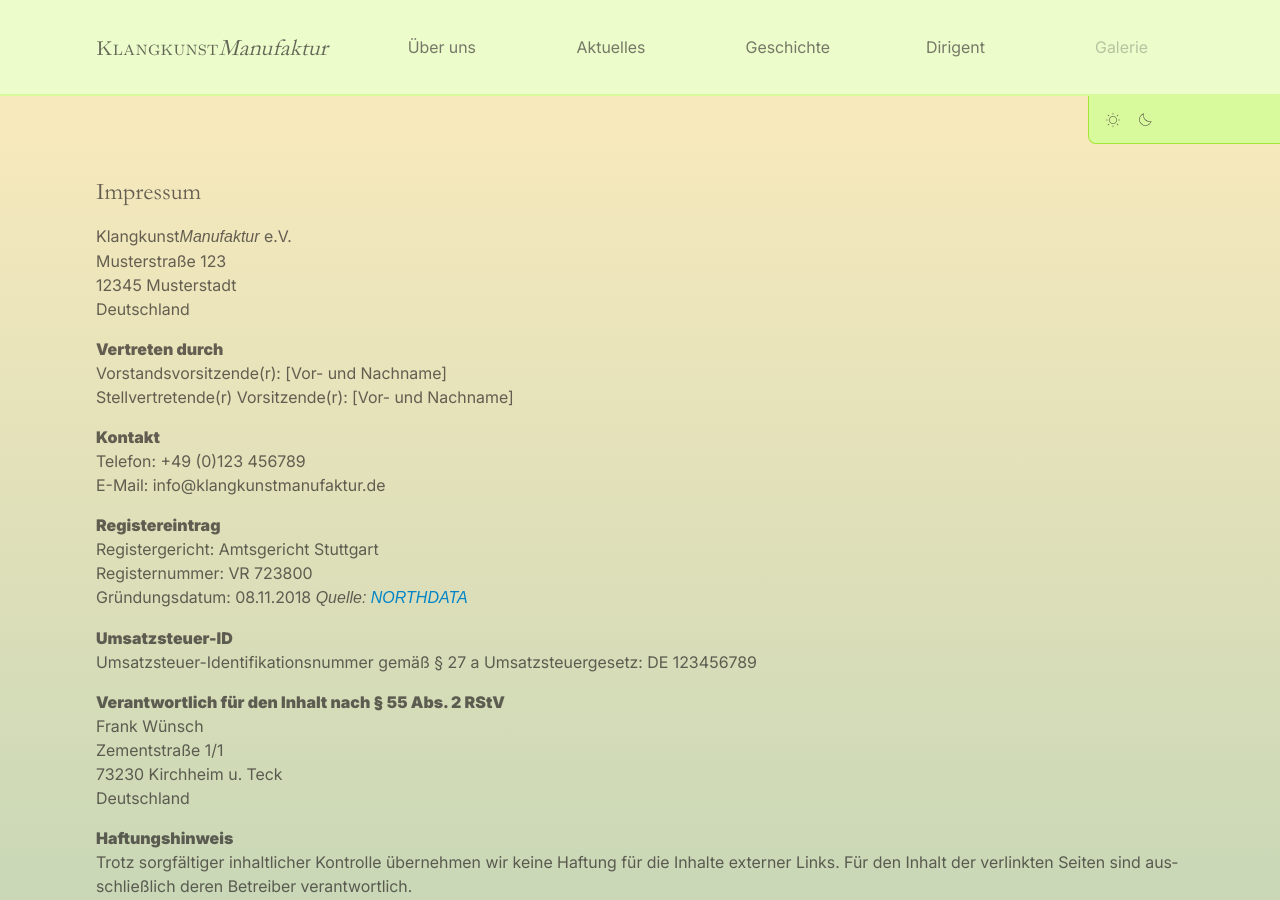
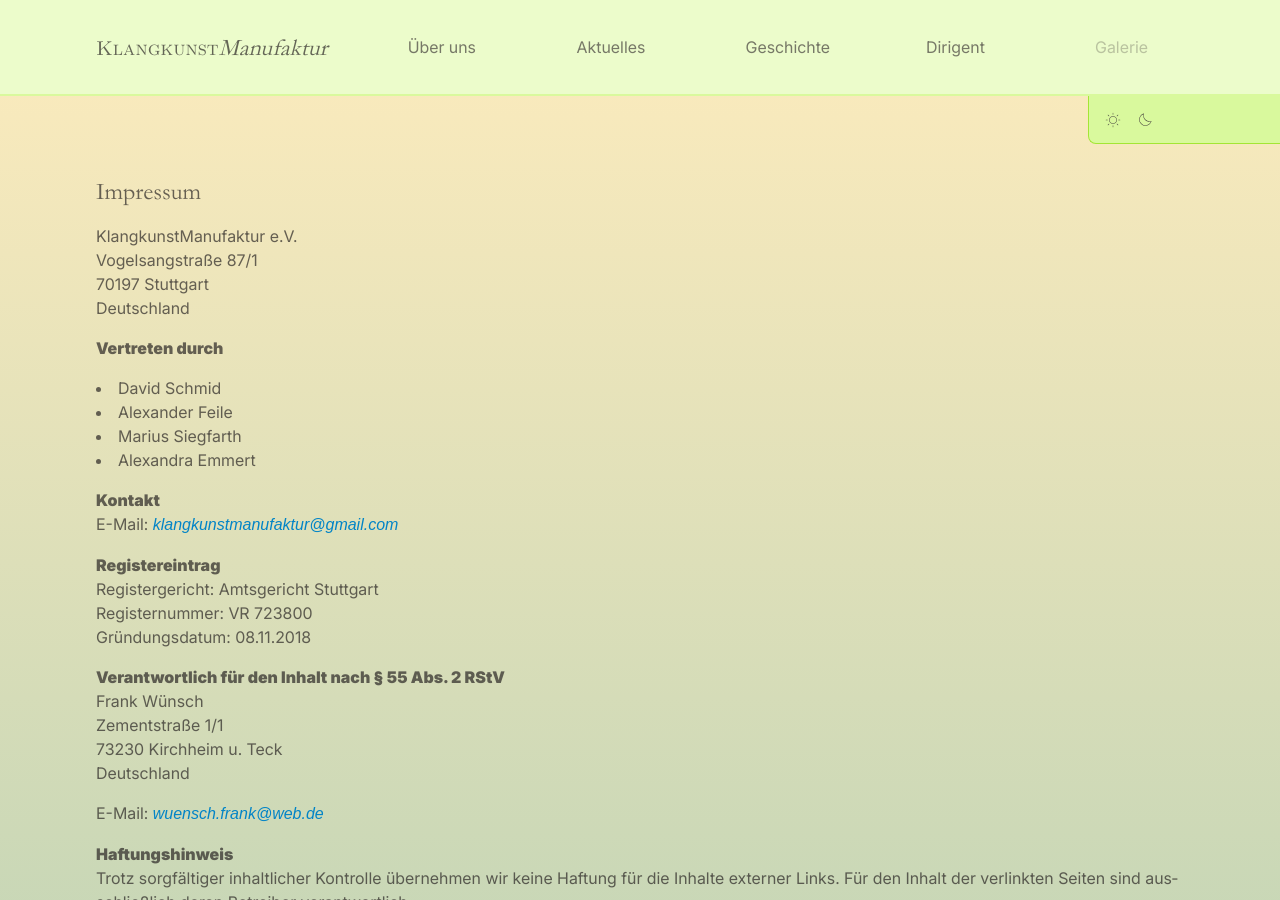
Before and after one commit to FrankWuensch/klangkunst_website_project, a Jekyll site: the page built from impressum.md, in a window 1280 px wide. Built offline with Jekyll 4.4.1, drawn with Linux system fonts in a browser that asks for light colours; some web fonts are replaced.

Commit message:
update information

```diff
--- a/_layouts/default.html
+++ b/_layouts/default.html
@@ -4,6 +4,7 @@
     <title>{{page.title}}</title>
     <meta charset="utf-8" />
     <meta name="viewport" content="width=device-width, initial-scale=1.0" />
+    <meta name="referrer" content="no-referrer">
     {%if page.block_index or page.block_follow%}
     <meta
       name="robots"
--- a/_layouts/markdown.html
+++ b/_layouts/markdown.html
@@ -4,6 +4,7 @@
     <title>{{page.title}}</title>
     <meta charset="utf-8" />
     <meta name="viewport" content="width=device-width, initial-scale=1.0" />
+    <meta name="referrer" content="no-referrer">
     {%if page.block_index or page.block_follow%}
     <meta
       name="robots"
--- a/dist/output.css
+++ b/dist/output.css
@@ -1026,6 +1026,30 @@ main a[href]:hover {
   text-underline-offset: 4px;
 }
 
+ul {
+  padding-bottom: 1rem;
+}
+
+ul > li {
+  list-style-position: inside;
+  list-style-type: disc;
+  font-size: 0.875rem;
+  line-height: 1.25rem;
+  color: rgb(41 37 36 / 0.7);
+}
+
+@media (min-width: 1280px) {
+  ul > li {
+    font-size: 1rem;
+    line-height: 1.5rem;
+  }
+}
+
+ul > li:where(.dark, .dark *) {
+  --tw-text-opacity: 1;
+  color: rgb(168 162 158 / var(--tw-text-opacity));
+}
+
 .header {
   font-size: 1.5rem;
   line-height: 2rem;
--- a/impressum.md
+++ b/impressum.md
@@ -7,26 +7,25 @@ block_follow: true
 
 # Impressum
 
-Klangkunst*Manufaktur* e.V. \
-Musterstraße 123 \
-12345 Musterstadt \
+KlangkunstManufaktur e.V. \
+Vogelsangstraße 87/1 \
+70197 Stuttgart \
 Deutschland
 
-**Vertreten durch** \
-Vorstandsvorsitzende(r): [Vor- und Nachname] \
-Stellvertretende(r) Vorsitzende(r): [Vor- und Nachname]
+**Vertreten durch**
+
+- David Schmid
+- Alexander Feile
+- Marius Siegfarth
+- Alexandra Emmert
 
 **Kontakt** \
-Telefon: +49 (0)123 456789 \
-E-Mail: info@klangkunstmanufaktur.de
+E-Mail: <em><a href="mailto:klangkunstmanufaktur@gmail.com">klangkunstmanufaktur@gmail.com<a /><em />
 
 **Registereintrag** \
 Registergericht: Amtsgericht Stuttgart \
 Registernummer: VR 723800 \
-Gründungsdatum: 08.11.2018 *Quelle: [NORTHDATA](https://www.northdata.de/Klangkunst+Manufaktur+e.+V.,+Stuttgart/VR+723800)*
-
-**Umsatzsteuer-ID** \
-Umsatzsteuer-Identifikationsnummer gemäß § 27 a Umsatzsteuergesetz: DE 123456789
+Gründungsdatum: 08.11.2018
 
 **Verantwortlich für den Inhalt nach § 55 Abs. 2 RStV** \
 Frank Wünsch \
@@ -34,5 +33,7 @@ Zementstraße 1/1 \
 73230 Kirchheim u. Teck \
 Deutschland
 
+E-Mail: <em><a href="mailto:wuensch.frank@web.de?subject=Feedback%20zur%20KlangkunstManufaktur%20e.V.%20Website">wuensch.frank@web.de<a /><em />
+
 **Haftungshinweis** \
 Trotz sorgfältiger inhaltlicher Kontrolle übernehmen wir keine Haftung für die Inhalte externer Links. Für den Inhalt der verlinkten Seiten sind ausschließlich deren Betreiber verantwortlich.
```
Also changed, not shown: datenschutz.md (+11 -6 lines), src/input.css (+8 -0 lines), 10 other files.
